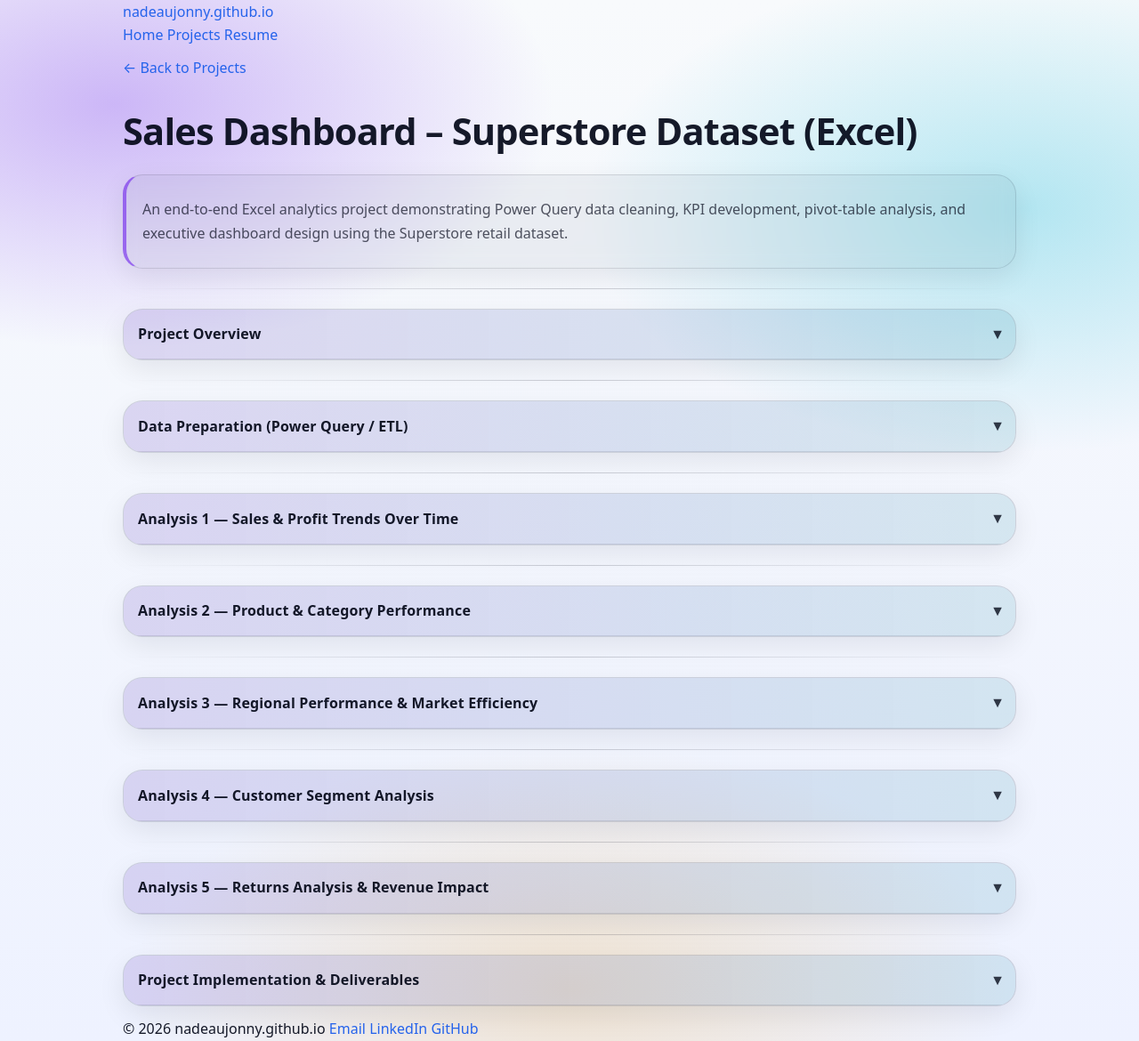
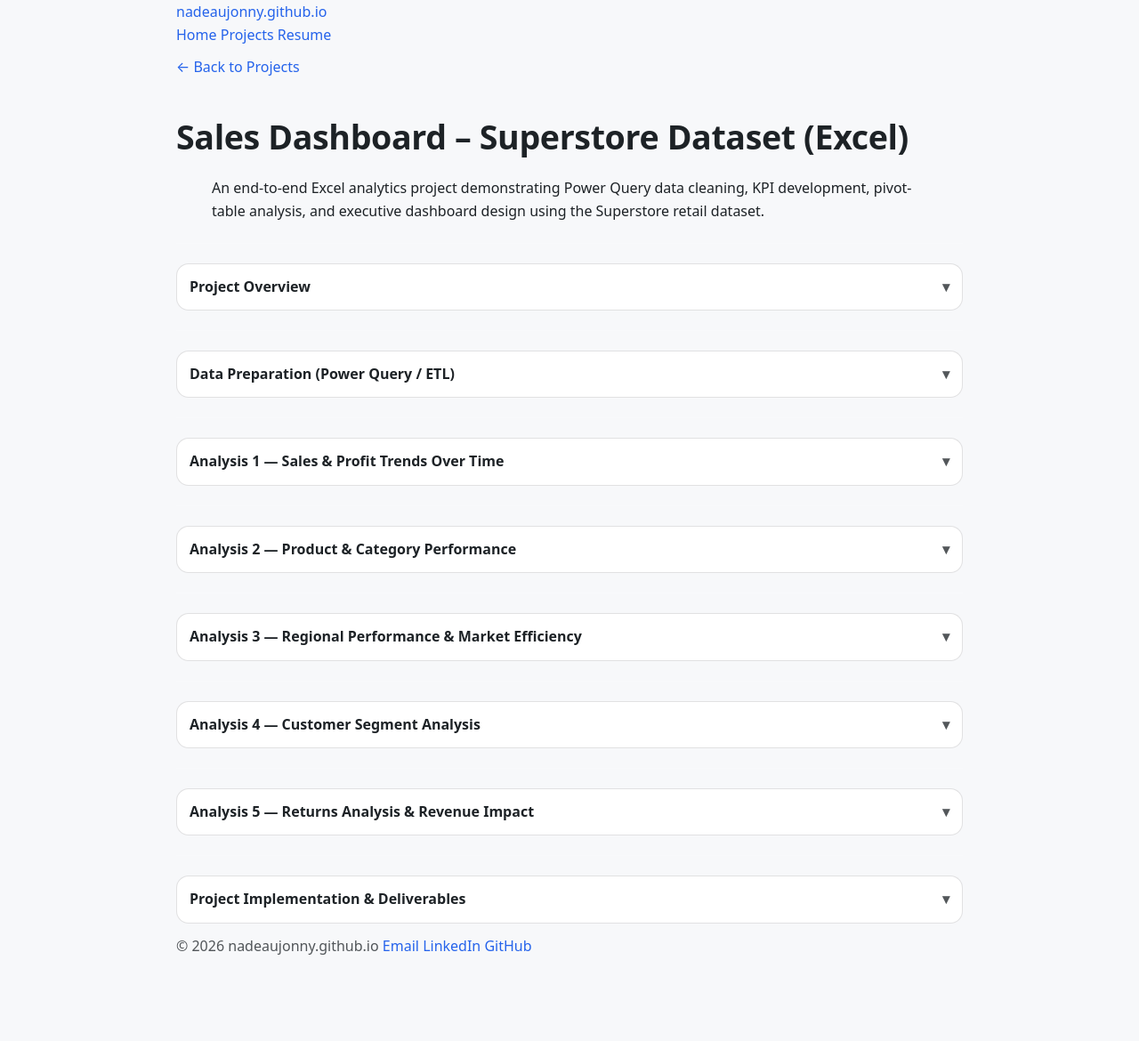
Before and after one commit to nadeaujonny/nadeaujonny.github.io, a Jekyll site: the page built from projects/excel-superstore-analysis/index.md, in a window 1280 px wide. Shown: the whole page at 89% size. Built offline with Jekyll 4.4.1, drawn with Linux system fonts in a browser that asks for light colours; after the commit the page ends 1076 px from its top, so only the background shows below that.

Commit message:
Update style.css

```diff
--- a/assets/css/style.css
+++ b/assets/css/style.css
@@ -1,327 +1,209 @@
 /* =========================================================
-   JONNY PORTFOLIO THEME — modern, bold, executive, crisp
-   Drop this into: /assets/css/style.css
+   MINIMAL DARK THEME — clear, modern, minimalist
+   Paste into: /assets/css/style.css
    ========================================================= */
 
-/* ---------- Design tokens ---------- */
 :root{
-  /* Core */
-  --bg: #0b1020;
-  --bg2:#0a1228;
-  --surface: rgba(255,255,255,0.06);
-  --surface2: rgba(255,255,255,0.10);
-  --border: rgba(255,255,255,0.14);
+  --bg: #0b0f14;
+  --surface: #0f1620;
+  --surface2:#121b26;
   --text: rgba(255,255,255,0.92);
-  --muted: rgba(255,255,255,0.72);
+  --muted: rgba(255,255,255,0.70);
+  --faint: rgba(255,255,255,0.55);
+  --border: rgba(255,255,255,0.12);
+  --shadow: 0 10px 26px rgba(0,0,0,0.45);
 
-  /* Brand accents (colorful but professional) */
-  --a: #7c3aed;  /* violet */
-  --b: #06b6d4;  /* cyan */
-  --c: #f59e0b;  /* amber */
-  --d: #22c55e;  /* green */
+  --link: #9ecbff;
+  --linkHover: #c7ddff;
 
-  --link: #7dd3fc;
-  --linkHover: #a78bfa;
+  --radius: 14px;
+  --max: 920px;
 
-  /* Typography */
   --font: ui-sans-serif, system-ui, -apple-system, Segoe UI, Roboto, Inter, Arial, "Apple Color Emoji", "Segoe UI Emoji";
   --mono: ui-monospace, SFMono-Regular, Menlo, Monaco, Consolas, "Liberation Mono", "Courier New", monospace;
-
-  /* Layout */
-  --radius: 16px;
-  --radius2: 22px;
-  --shadow: 0 10px 30px rgba(0,0,0,0.35);
-  --shadow2: 0 14px 40px rgba(0,0,0,0.45);
-
-  --max: 1040px;
-  --pad: 22px;
-  --gap: 16px;
-
-  /* Motion */
-  --ease: cubic-bezier(.2,.8,.2,1);
 }
 
-/* ---------- Light mode (auto) ---------- */
 @media (prefers-color-scheme: light){
   :root{
-    --bg: #f8fafc;
-    --bg2:#eef2ff;
-    --surface: rgba(15,23,42,0.05);
-    --surface2: rgba(15,23,42,0.08);
-    --border: rgba(15,23,42,0.12);
-    --text: rgba(2,6,23,0.92);
-    --muted: rgba(2,6,23,0.68);
+    --bg: #f7f8fa;
+    --surface: #ffffff;
+    --surface2:#f2f4f7;
+    --text: rgba(10,15,20,0.92);
+    --muted: rgba(10,15,20,0.70);
+    --faint: rgba(10,15,20,0.55);
+    --border: rgba(10,15,20,0.12);
+    --shadow: 0 10px 26px rgba(10,15,20,0.10);
     --link: #2563eb;
-    --linkHover: #7c3aed;
-    --shadow: 0 10px 30px rgba(2,6,23,0.08);
-    --shadow2: 0 14px 40px rgba(2,6,23,0.12);
+    --linkHover: #1d4ed8;
   }
 }
 
-/* ---------- Base ---------- */
 *{ box-sizing: border-box; }
 html{ scroll-behavior: smooth; }
 body{
   margin: 0;
   font-family: var(--font);
+  background: var(--bg);
   color: var(--text);
   line-height: 1.65;
-  background:
-    radial-gradient(900px 500px at 10% 10%, rgba(124,58,237,.35), transparent 55%),
-    radial-gradient(900px 500px at 90% 20%, rgba(6,182,212,.28), transparent 55%),
-    radial-gradient(900px 500px at 50% 95%, rgba(245,158,11,.18), transparent 55%),
-    linear-gradient(180deg, var(--bg), var(--bg2));
 }
 
-/* Make most Jekyll themes look nicer without rewriting layouts */
-.wrapper, .page-content, main, .container{
+/* Center + readable width across many Jekyll themes */
+.wrapper, .page-content, main, .container, .content{
   max-width: var(--max);
   margin: 0 auto;
   padding-left: 18px;
   padding-right: 18px;
 }
 
-/* ---------- Headings (crisp + engineered) ---------- */
+/* Typography (clear + minimalist) */
 h1, h2, h3, h4{
-  line-height: 1.2;
-  letter-spacing: -0.02em;
-  margin-top: 1.1em;
-  margin-bottom: 0.55em;
+  line-height: 1.25;
+  letter-spacing: -0.01em;
+  margin: 1.1em 0 0.55em;
 }
-h1{
-  font-size: clamp(2.0rem, 3.5vw, 2.6rem);
-  margin-top: 0.8em;
-}
-h2{
-  font-size: clamp(1.45rem, 2.4vw, 1.85rem);
-  position: relative;
-  padding-bottom: 0.25em;
-}
-h2::after{
-  content:"";
-  display:block;
-  height: 3px;
-  width: 72px;
-  margin-top: 10px;
-  border-radius: 999px;
-  background: linear-gradient(90deg, var(--a), var(--b), var(--c));
-  opacity: .9;
-}
-h3{ font-size: 1.2rem; opacity: .98; }
-p{ margin: 0.65em 0 0.95em; color: var(--text); }
+h1{ font-size: clamp(1.9rem, 3.2vw, 2.35rem); }
+h2{ font-size: clamp(1.35rem, 2.3vw, 1.65rem); }
+h3{ font-size: 1.15rem; }
+p{ margin: 0.6em 0 0.95em; color: var(--text); }
 small, .muted{ color: var(--muted); }
 
-/* ---------- Links ---------- */
+/* Links */
 a{
   color: var(--link);
   text-decoration: none;
   text-underline-offset: 3px;
 }
-a:hover{ color: var(--linkHover); text-decoration: underline; }
+a:hover{
+  color: var(--linkHover);
+  text-decoration: underline;
+}
 
-/* ---------- “Card” blocks ---------- */
-.card, blockquote, .post, .project-card{
+/* Simple “card” container you can opt into */
+.card{
   background: var(--surface);
   border: 1px solid var(--border);
-  border-radius: var(--radius2);
+  border-radius: var(--radius);
+  padding: 18px;
   box-shadow: var(--shadow);
-  backdrop-filter: blur(10px);
-}
-.card, .post, .project-card{
-  padding: var(--pad);
-  margin: 14px 0;
 }
 
-/* Nice blockquote */
-blockquote{
-  padding: 16px 18px;
-  margin: 16px 0;
-  border-left: 4px solid rgba(124,58,237,.7);
-}
-blockquote p{ margin: 0.6em 0; color: var(--muted); }
-
-/* ---------- Buttons ---------- */
+/* Buttons (minimal) */
 .btn{
   display: inline-flex;
   align-items: center;
   justify-content: center;
-  gap: 10px;
-  padding: 12px 16px;
+  padding: 10px 14px;
   border-radius: 999px;
-  border: 1px solid rgba(255,255,255,0.16);
-  background: rgba(255,255,255,0.08);
+  border: 1px solid var(--border);
+  background: var(--surface);
   color: var(--text);
   font-weight: 700;
-  letter-spacing: 0.01em;
-  box-shadow: var(--shadow);
-  transition: transform 220ms var(--ease), box-shadow 220ms var(--ease), border-color 220ms var(--ease), background 220ms var(--ease);
   text-decoration: none !important;
-}
-@media (prefers-color-scheme: light){
-  .btn{ border-color: rgba(2,6,23,0.16); background: rgba(2,6,23,0.03); }
+  transition: transform 160ms ease, background 160ms ease, border-color 160ms ease;
 }
 .btn:hover{
-  transform: translateY(-2px);
-  box-shadow: var(--shadow2);
-  border-color: rgba(124,58,237,0.35);
-  background: rgba(124,58,237,0.12);
+  transform: translateY(-1px);
+  background: var(--surface2);
+  border-color: rgba(255,255,255,0.18);
 }
-.btn:active{ transform: translateY(0px); }
-.btn:focus{
-  outline: none;
-  box-shadow: 0 0 0 4px rgba(6,182,212,.22), var(--shadow2);
-}
+.btn:active{ transform: translateY(0); }
 .btn-primary{
-  border-color: rgba(124,58,237,0.45);
-  background: linear-gradient(90deg, rgba(124,58,237,.34), rgba(6,182,212,.22));
-}
-.btn-primary:hover{
-  background: linear-gradient(90deg, rgba(124,58,237,.44), rgba(6,182,212,.28));
-}
-.btn-ghost{
-  background: transparent;
-  border-color: var(--border);
+  border-color: rgba(158,203,255,0.35);
 }
 
-/* If your homepage has “View Projects / View Resume” as regular links,
-   add class="btn btn-primary" etc. to make them pop. */
-
-/* ---------- Details / dropdowns (your Excel page style) ---------- */
+/* Dropdowns (your Excel page uses <details>) */
 details{
   margin: 12px 0;
-  border-radius: var(--radius2);
+  border-radius: var(--radius);
   border: 1px solid var(--border);
   background: var(--surface);
-  box-shadow: var(--shadow);
   overflow: hidden;
 }
 details > summary{
   list-style: none;
   cursor: pointer;
-  padding: 14px 16px;
+  padding: 12px 14px;
   font-weight: 800;
-  letter-spacing: 0.01em;
   display: flex;
   align-items: center;
   justify-content: space-between;
   gap: 12px;
-  background:
-    linear-gradient(90deg, rgba(124,58,237,.22), rgba(6,182,212,.12));
-  border-bottom: 1px solid rgba(255,255,255,0.10);
-}
-@media (prefers-color-scheme: light){
-  details > summary{
-    border-bottom-color: rgba(2,6,23,0.10);
-    background: linear-gradient(90deg, rgba(124,58,237,.12), rgba(6,182,212,.08));
-  }
+  border-bottom: 1px solid rgba(255,255,255,0.08);
 }
 details > summary::-webkit-details-marker{ display:none; }
 details > summary::after{
   content: "▾";
-  opacity: .85;
-  font-size: 1.05rem;
-  transform: translateY(-1px);
-  transition: transform 220ms var(--ease);
+  color: var(--muted);
+  transition: transform 160ms ease;
 }
-details[open] > summary::after{ transform: rotate(180deg) translateY(1px); }
-details .dropdown-body, details > :not(summary){
-  padding: 16px 16px 18px;
+details[open] > summary::after{ transform: rotate(180deg); }
+details > :not(summary){
+  padding: 14px;
 }
 
-/* ---------- Images / screenshots ---------- */
+/* Images/screenshots */
 img{
   max-width: 100%;
   height: auto;
-  border-radius: var(--radius);
+  border-radius: 12px;
 }
 img, .shot{
   border: 1px solid var(--border);
-  box-shadow: var(--shadow);
+  background: var(--surface);
 }
 .shot{
   display:block;
   margin: 14px auto;
 }
 
-/* Optional: uniform caption style if you use <figcaption> */
-figcaption{
-  text-align: center;
-  margin-top: 8px;
-  color: var(--muted);
-  font-size: 0.95rem;
-}
-
-/* ---------- Tables (pivot table screenshots are images, but SQL tables might be markdown) ---------- */
+/* Tables */
 table{
   width: 100%;
   border-collapse: collapse;
   margin: 14px 0;
+  border-radius: 12px;
   overflow: hidden;
-  border-radius: var(--radius);
   border: 1px solid var(--border);
   background: var(--surface);
 }
 th, td{
   padding: 10px 12px;
-  border-bottom: 1px solid rgba(255,255,255,0.10);
-}
-@media (prefers-color-scheme: light){
-  th, td{ border-bottom-color: rgba(2,6,23,0.10); }
+  border-bottom: 1px solid rgba(255,255,255,0.08);
 }
 th{
   text-align: left;
   font-weight: 800;
-  background: rgba(255,255,255,0.06);
+  color: var(--text);
+  background: var(--surface2);
 }
-tr:hover td{ background: rgba(124,58,237,0.08); }
+tr:last-child td{ border-bottom: none; }
 
-/* ---------- Code blocks (engineered look) ---------- */
-code, pre{
-  font-family: var(--mono);
-}
+/* Code blocks */
+code, pre{ font-family: var(--mono); }
 code{
-  padding: 0.14em 0.35em;
+  padding: 0.12em 0.35em;
   border-radius: 8px;
-  background: rgba(255,255,255,0.08);
-  border: 1px solid rgba(255,255,255,0.12);
-}
-@media (prefers-color-scheme: light){
-  code{
-    background: rgba(2,6,23,0.04);
-    border-color: rgba(2,6,23,0.10);
-  }
+  background: rgba(255,255,255,0.07);
+  border: 1px solid rgba(255,255,255,0.10);
 }
 pre{
-  padding: 14px 16px;
-  border-radius: var(--radius);
-  background: rgba(0,0,0,0.25);
+  padding: 14px;
+  border-radius: 12px;
+  background: rgba(255,255,255,0.05);
   border: 1px solid var(--border);
   overflow-x: auto;
-  box-shadow: var(--shadow);
-}
-@media (prefers-color-scheme: light){
-  pre{ background: rgba(2,6,23,0.04); }
 }
 
-/* ---------- Horizontal rule ---------- */
+/* Clean separators */
 hr{
   border: none;
   height: 1px;
-  background: linear-gradient(90deg, transparent, rgba(255,255,255,0.26), transparent);
+  background: rgba(255,255,255,0.10);
   margin: 22px 0;
 }
-@media (prefers-color-scheme: light){
-  hr{ background: linear-gradient(90deg, transparent, rgba(2,6,23,0.18), transparent); }
+
+/* Optional: soften theme headers/footers if your theme injects them */
+header, footer{
+  color: var(--muted);
 }
-
-/* ---------- “Executive spacing” for lists ---------- */
-ul, ol{ padding-left: 1.2em; }
-li{ margin: 0.25em 0; }
-
-/* ---------- Subtle polish: selection + focus ---------- */
-::selection{ background: rgba(124,58,237,0.35); }
-:focus-visible{
-  outline: 3px solid rgba(6,182,212,.35);
-  outline-offset: 3px;
-  border-radius: 10px;
-}
```
